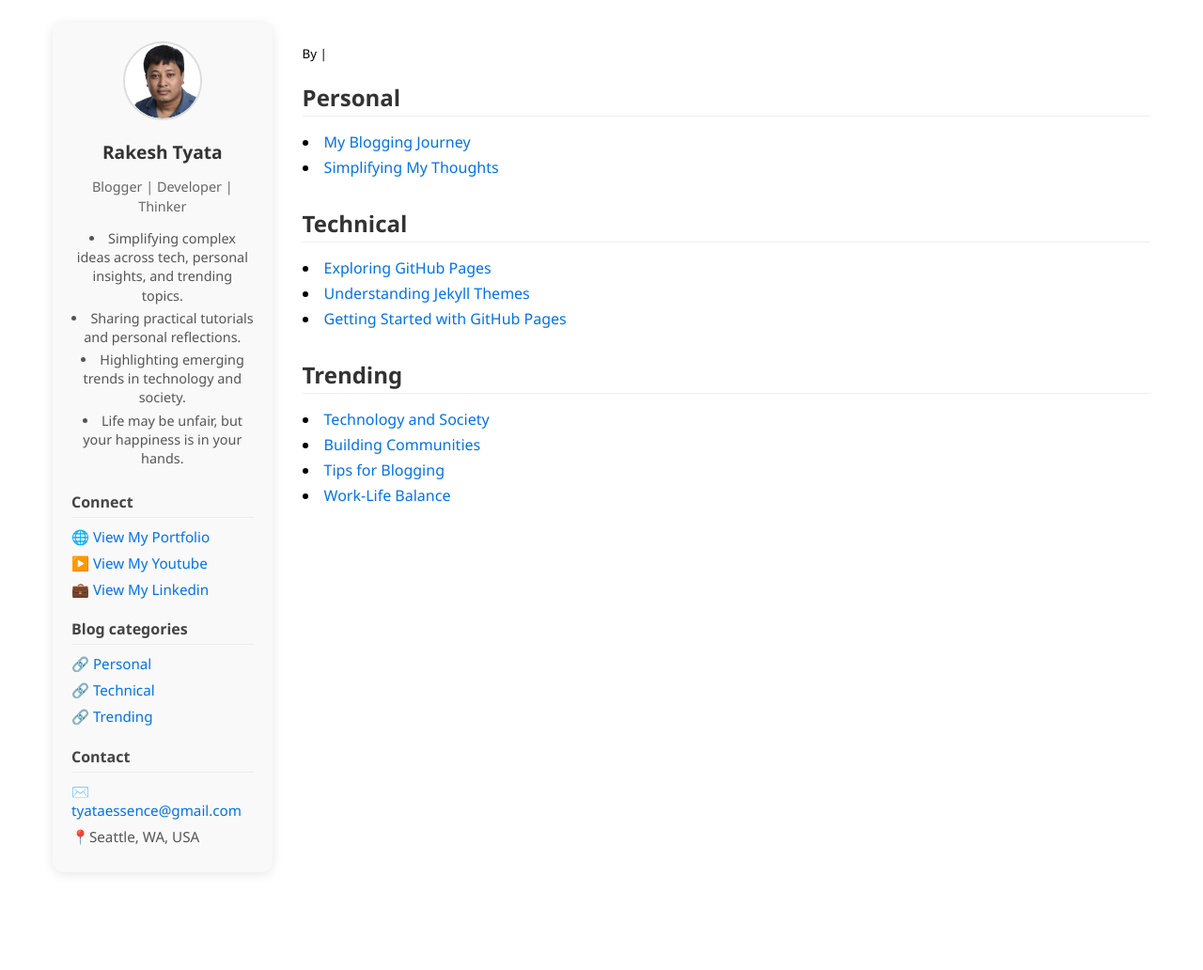
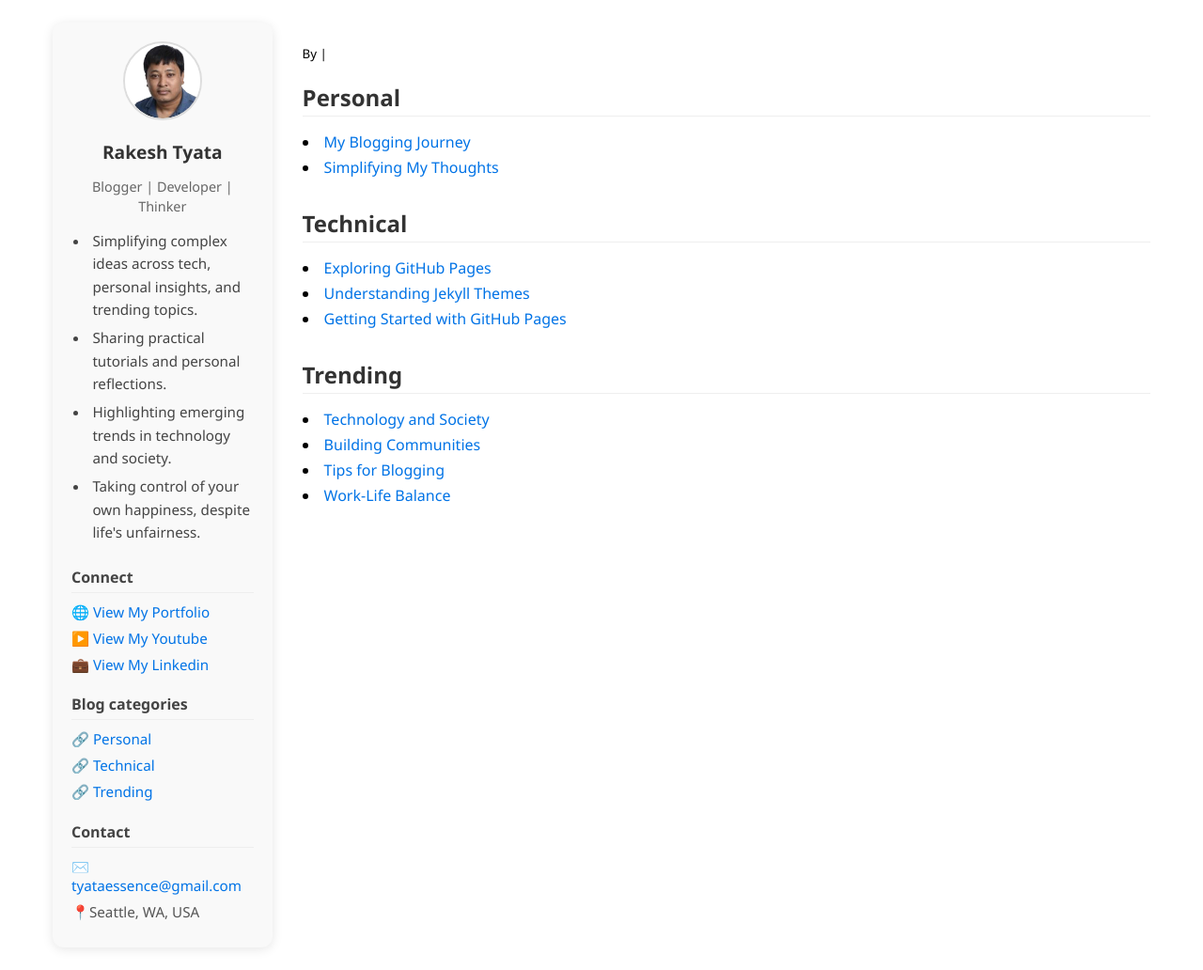
Before and after one commit to tyataessence/tyataessence.github.io, a Jekyll site: the page built from index.md, in a window 1280 px wide. Shown: the whole page at 94% size. Built offline with Jekyll 4.4.1, drawn with Linux system fonts in a browser that asks for light colours; before the commit the page ends 952 px from its top, so only the background shows below that.

Commit message:
fixing the blog objectives

```diff
--- a/_config.yml
+++ b/_config.yml
@@ -16,7 +16,7 @@ sidebar:
       - "Simplifying complex ideas across tech, personal insights, and trending topics."
       - "Sharing practical tutorials and personal reflections."
       - "Highlighting emerging trends in technology and society."
-      - "Life may be unfair, but your happiness is in your hands."
+      - "Taking control of your own happiness, despite life's unfairness."
     image: "/assets/images/rakesh_headshot.jpg"  # place profile image here
     email: "tyataessence@gmail.com"
     address: "Seattle, WA, USA"
--- a/assets/css/sidebar.css
+++ b/assets/css/sidebar.css
@@ -188,15 +188,22 @@
 }
 
 .sidebar .author-desc {
-  list-style-type: disc;
-  list-style-position: inside;
-  padding-left: 0;
-  margin: 0;
+  list-style-type: disc;         /* standard bullets */
+  list-style-position: outside;  /* bullets outside text for clarity */
+  padding-left: 1.2rem;          /* indent from sidebar edge */
+  margin: 10px 0 20px 0;         /* spacing above and below list */
+  text-align: left;              /* enforce left alignment */
+  line-height: 1.6;              /* more comfortable spacing */
 }
 
 .sidebar .author-desc li {
-  font-size: 0.9rem;
-  color: #555;
-  margin-bottom: 4px;
-  line-height: 1.4;
+  font-size: 0.95rem;            /* slightly larger for readability */
+  color: #444;                   /* darker for better contrast */
+  margin-bottom: 6px;            /* more breathing room between items */
+  position: relative;            /* allows adding pseudo elements if needed */
+  padding-left: 0.2rem;          /* slight padding to align text with bullet */
 }
+
+.sidebar .author-desc li:hover {
+  color: #0073e6;
+}
```
